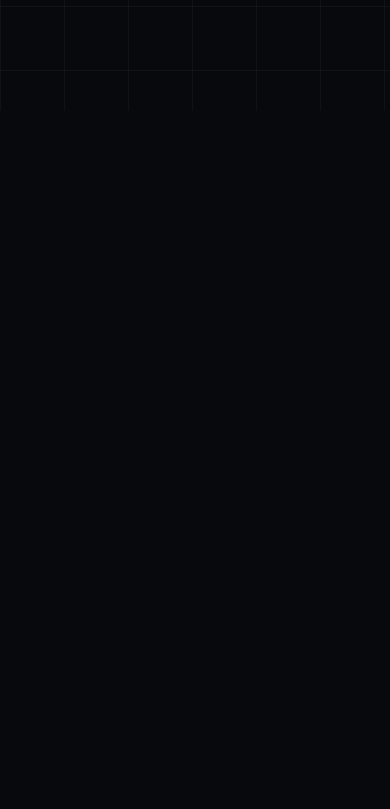
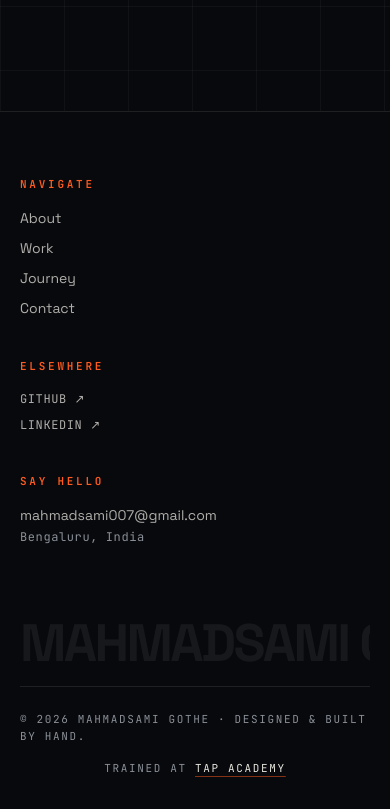
Before and after one commit to Sami-7777/mahmadsami-gothe-portfolio, a React (Vite) app: page / in a window 390 px wide. Shown: the part 6471-7280 px from the top of the page. Before the commit the page ends 6582 px from the top, so only its background shows below. Built offline with nearby package versions, Linux system fonts and the light colour scheme; no server answers.

Commit message:
Add Footer component with navigation, watermark, and TAP Academy credit

```diff
--- a/src/App.jsx
+++ b/src/App.jsx
@@ -6,6 +6,7 @@ import About from './components/About'
 import Projects from './components/Projects'
 import Journey from './components/Journey'
 import Contact from './components/Contact'
+import Footer from './components/Footer'
 
 export default function App() {
   useSmoothScroll()
@@ -21,6 +22,7 @@ export default function App() {
         <Journey />
         <Contact />
       </main>
+      <Footer />
     </>
   )
 }
--- /dev/null
+++ b/src/components/Footer.jsx
@@ -0,0 +1,98 @@
+import { personalInfo, socialLinks, navLinks, footerContent, academy } from '../data/portfolioData'
+
+const currentYear = new Date().getFullYear()
+
+export default function Footer() {
+  const activeSocials = Object.entries(socialLinks || {}).filter(([, url]) => Boolean(url))
+
+  return (
+    <footer className="w-full overflow-hidden border-t border-bone/10 px-5 md:px-10 pt-16 pb-8 bg-ink">
+      <div className="max-w-[1440px] mx-auto">
+        {/* Three Columns on md+ */}
+        <div className="grid grid-cols-1 md:grid-cols-3 gap-10 mb-14">
+          {/* Column 1: Navigate */}
+          <div className="flex flex-col">
+            <span className="font-mono text-[11px] uppercase tracking-[0.25em] text-signal font-semibold mb-4">
+              Navigate
+            </span>
+            <nav className="flex flex-col gap-2.5" aria-label="Footer Navigation">
+              {navLinks.map((link) => (
+                <a
+                  key={link.label}
+                  href={link.href}
+                  className="text-sm text-bone/75 hover:text-signal transition-colors"
+                >
+                  {link.label}
+                </a>
+              ))}
+            </nav>
+          </div>
+
+          {/* Column 2: Elsewhere */}
+          <div className="flex flex-col">
+            <span className="font-mono text-[11px] uppercase tracking-[0.25em] text-signal font-semibold mb-4">
+              Elsewhere
+            </span>
+            <div className="flex flex-col gap-2.5">
+              {activeSocials.map(([platform, url]) => (
+                <a
+                  key={platform}
+                  href={url}
+                  target="_blank"
+                  rel="noopener noreferrer"
+                  className="font-mono text-xs uppercase tracking-wider text-bone/75 hover:text-signal transition-colors"
+                >
+                  {platform} ↗
+                </a>
+              ))}
+            </div>
+          </div>
+
+          {/* Column 3: Say hello */}
+          <div className="flex flex-col md:items-end md:text-right">
+            <span className="font-mono text-[11px] uppercase tracking-[0.25em] text-signal font-semibold mb-4">
+              Say hello
+            </span>
+            <a
+              href={`mailto:${personalInfo.email}`}
+              className="text-sm text-bone/75 hover:text-signal transition-colors break-all mb-1"
+            >
+              {personalInfo.email}
+            </a>
+            <span className="font-mono text-xs text-dim tracking-wider">
+              {personalInfo.city}
+            </span>
+          </div>
+        </div>
+
+        {/* Huge faint brand watermark */}
+        <div
+          aria-hidden="true"
+          className="w-full overflow-hidden py-4 text-center select-none"
+        >
+          <span className="block text-[13.5vw] font-bold leading-none uppercase tracking-[-0.05em] whitespace-nowrap text-bone/[0.07]">
+            {personalInfo.brandName || personalInfo.name}
+          </span>
+        </div>
+
+        {/* Bottom row */}
+        <div className="border-t border-bone/10 pt-6 font-mono text-[11px] uppercase tracking-[0.15em] text-dim flex flex-col md:flex-row items-center justify-between gap-4">
+          <div>
+            © {currentYear} {personalInfo.name} · {footerContent.tagline}
+          </div>
+          <div>
+            Trained at{' '}
+            <a
+              href={academy.url}
+              target="_blank"
+              rel="noopener noreferrer"
+              className="text-bone hover:text-signal underline decoration-signal/50 underline-offset-4 transition-colors"
+            >
+              {academy.name}
+            </a>
+          </div>
+        </div>
+      </div>
+    </footer>
+  )
+}
```
